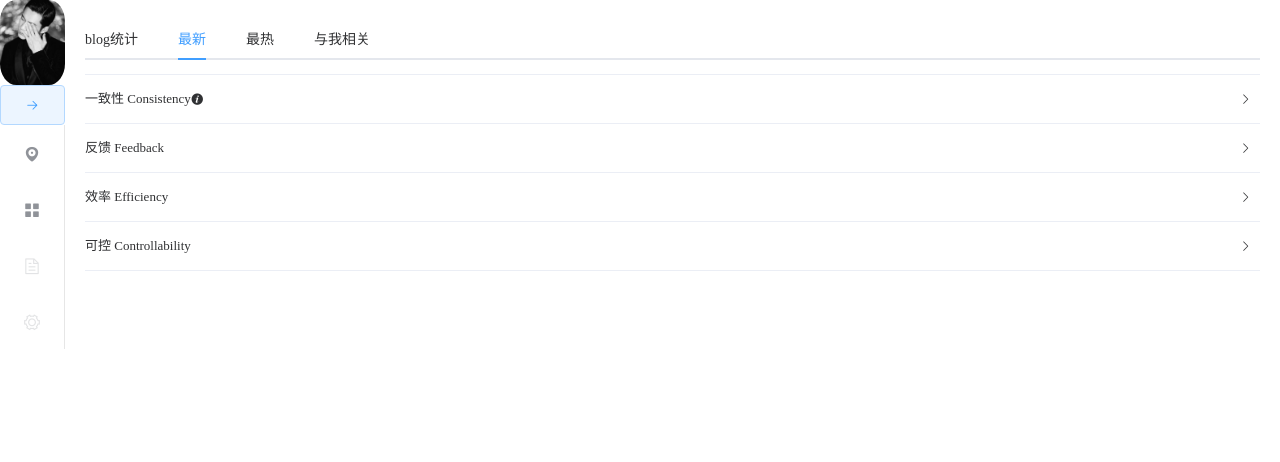
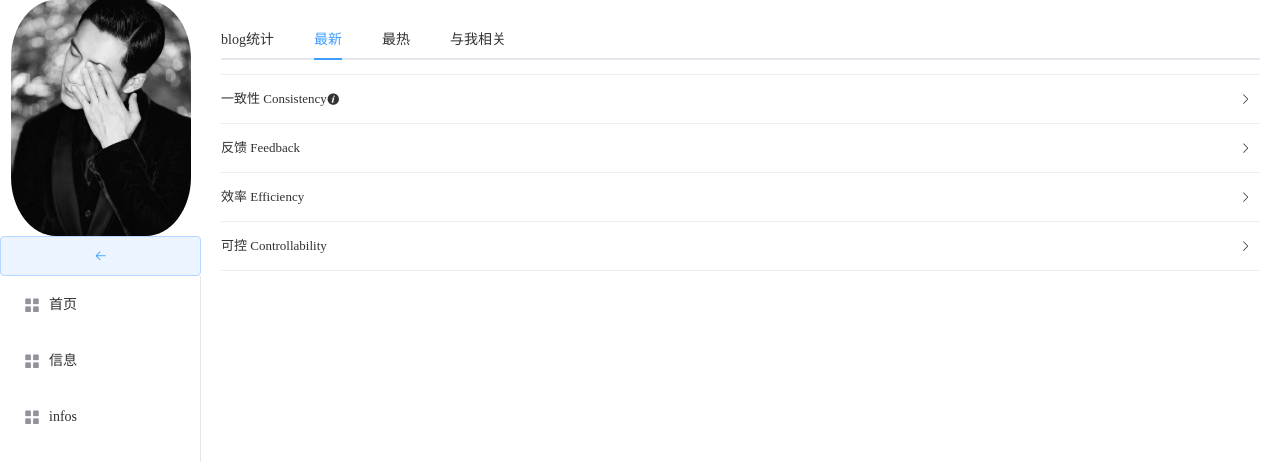
Before and after one commit to mynameismaosheng/blog, a Vue app: page / in a window 1280 px wide. Shown: the top 462 px of the page. Built offline with nearby package versions, Linux system fonts and the light colour scheme.

Commit message:
设置默认menu,未成功~ 原因未知.  :default-active='.path'

```diff
--- a/src/components/menu.vue
+++ b/src/components/menu.vue
@@ -3,28 +3,33 @@
     <el-aside width="auto">
       <img class="user-face"  :class="[isCollapse ? 'close' : '']" src="../assets/face.jpg" />
       <el-button class="zoom" :class="[isCollapse ? 'close' : '']" type="primary" plain icon="el-icon-back" @click="menusStatus"></el-button>
-      <el-menu default-active="home" class="el-menu-vertical-demo" @open="handleOpen" @close="handleClose" :collapse="isCollapse" :router=true>
-        <el-submenu index="1">
+      <el-menu
+        class="el-menu-vertical-demo"
+        @open="handleOpen"
+        @close="handleClose"
+        :default-active="$router.path"
+        :collapse="isCollapse"
+        :router=true>
+        <el-menu-item index="/home">
+          <i class="el-icon-menu"></i>
+          <span slot="title">首页</span>
+        </el-menu-item>
+        <el-menu-item index="/info">
+          <i class="el-icon-menu"></i>
+          <span slot="title">信息</span>
+        </el-menu-item>
+        <!-- <el-submenu index=''>
           <template slot="title">
             <i class="el-icon-location"></i>
             <span slot="title">导航一</span>
           </template>
           <el-menu-item-group>
-            <el-menu-item index="/home">默认页</el-menu-item>
-            <el-menu-item index="/info">信息</el-menu-item>
+            <el-menu-item index="/">根</el-menu-item>
           </el-menu-item-group>
-        </el-submenu>
+        </el-submenu> -->
         <el-menu-item index="/infos">
           <i class="el-icon-menu"></i>
           <span slot="title">infos</span>
-        </el-menu-item>
-        <el-menu-item index="/" disabled>
-          <i class="el-icon-document"></i>
-          <span slot="title">导航三</span>
-        </el-menu-item>
-        <el-menu-item index="/" disabled>
-          <i class="el-icon-setting"></i>
-          <span slot="title">个人设置</span>
         </el-menu-item>
       </el-menu>
     </el-aside>
@@ -75,7 +80,7 @@
 export default {
   data () {
     return {
-      isCollapse: true
+      isCollapse: false
     }
   },
   methods: {
--- a/src/router/index.js
+++ b/src/router/index.js
@@ -15,15 +15,15 @@ export default new Router({
       component: Menu,
       children: [
         {
-          path: 'info',
+          path: '/info',
           component: Info
         },
         {
-          path: '',
+          path: '/',
           component: Home
         },
         {
-          path: 'home',
+          path: '/home',
           component: Home
         },
         {
```
